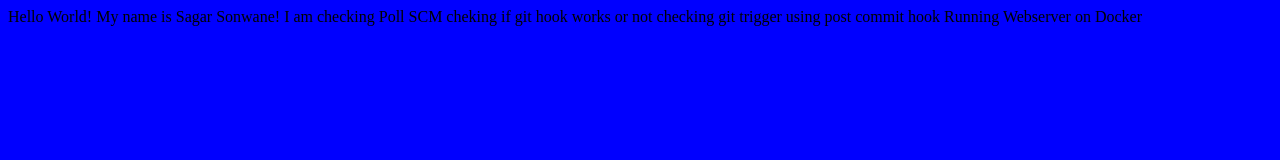
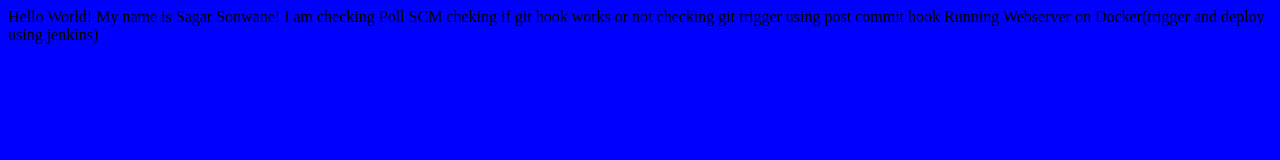
Before and after one commit to sagar23sj/jenkins_test_1, a plain HTML site: page index.html in a window 1280 px wide. Drawn offline with Linux system fonts and the light colour scheme.

Commit message:
Jenkins+git+docker

```diff
--- a/index.html
+++ b/index.html
@@ -6,5 +6,5 @@ I am checking Poll SCM
 cheking if git hook works or not
 checking git trigger using post commit hook
 
-Running Webserver on Docker
+Running Webserver on Docker(trigger and deploy using jenkins)
 </body>
```
